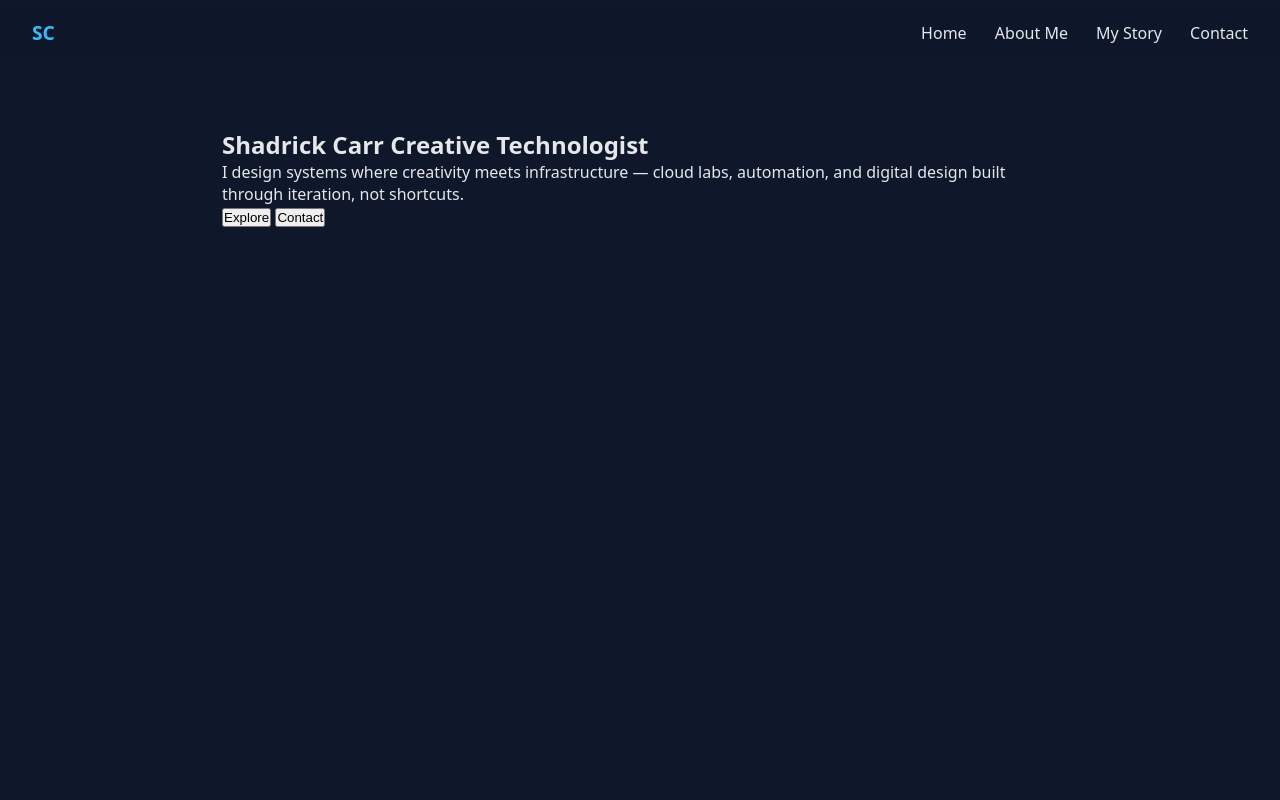
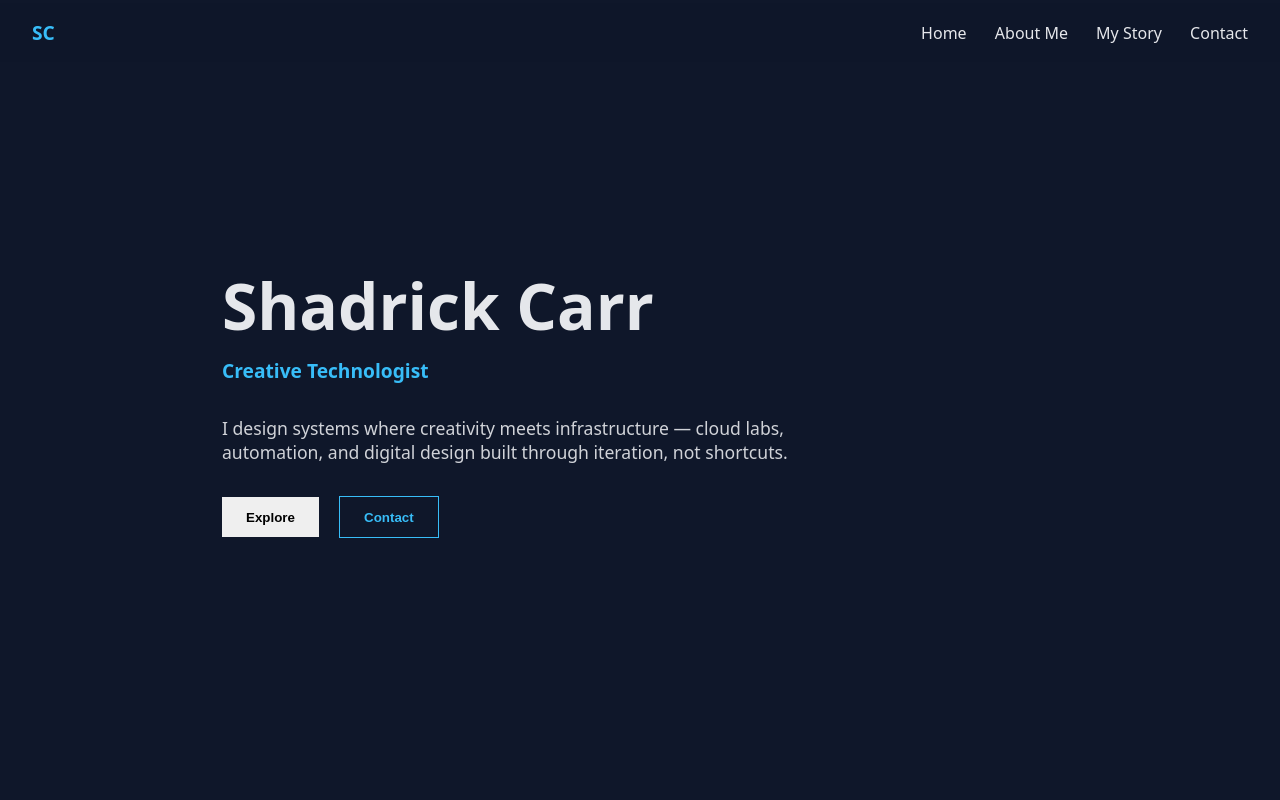
Before and after one commit to Scarr77/scarr77.github.io, a plain HTML site: page index.html in a window 1280 px wide. Shown: the top 800 px of the page. Drawn offline with Linux system fonts and the light colour scheme.

Commit message:
Add styles for hero section and CTA buttons
Added styles for hero section and call-to-action buttons.

```diff
--- a/styles.css
+++ b/styles.css
@@ -123,3 +123,41 @@ nav a:hover::after {
     display: flex;
   }
 }
+
+.hero {
+  display: flex;
+  flex-direction: column;
+  justify-content: center;
+}
+
+.hero h1 {
+  font-size: clamp(2.5rem, 5vw, 4rem);
+}
+
+.subtitle {
+  display: block;
+  font-size: 1.2rem;
+  color: var(--accent);
+  margin-top: 0.5rem;
+}
+
+.hero-text {
+  max-width: 600px;
+  margin: 2rem 0;
+  font-size: 1.1rem;
+  opacity: 0.9;
+}
+
+.cta button {
+  padding: 0.8rem 1.5rem;
+  margin-right: 1rem;
+  border: none;
+  cursor: pointer;
+  font-weight: 600;
+}
+
+.cta .secondary {
+  background: transparent;
+  color: var(--accent);
+  border: 1px solid var(--accent);
+}
```
